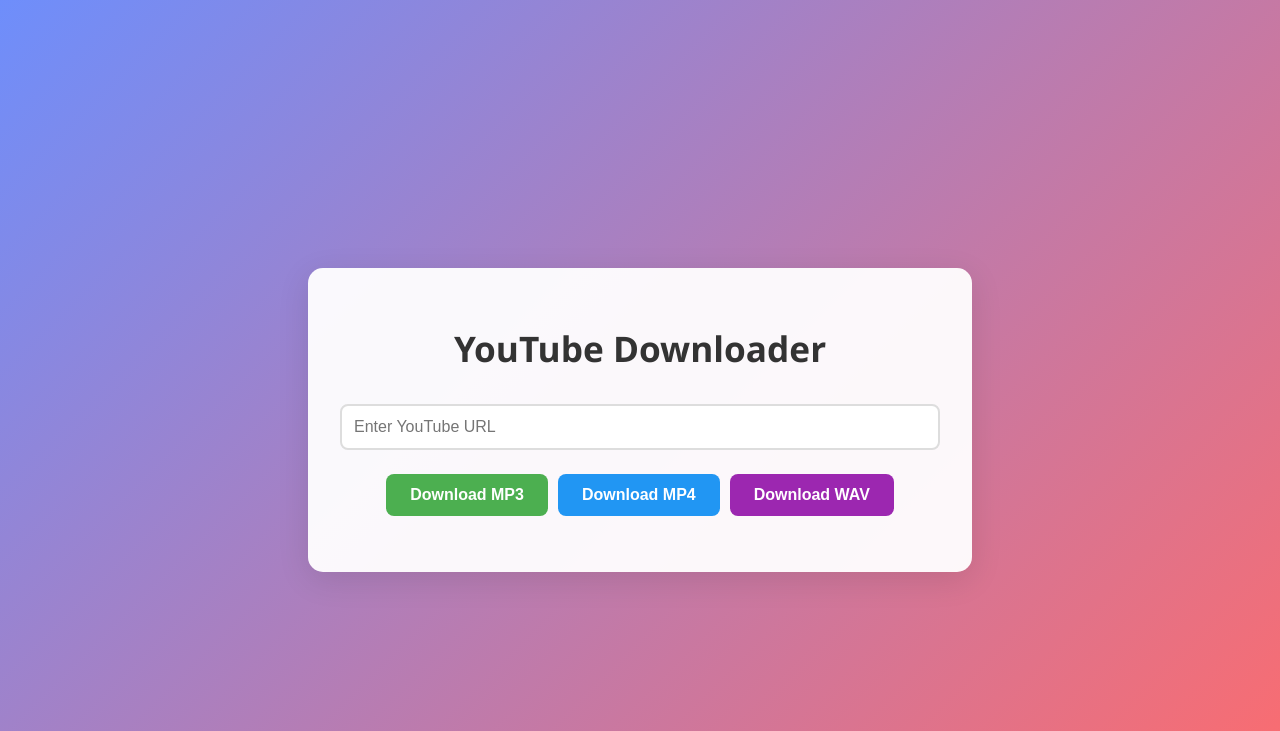
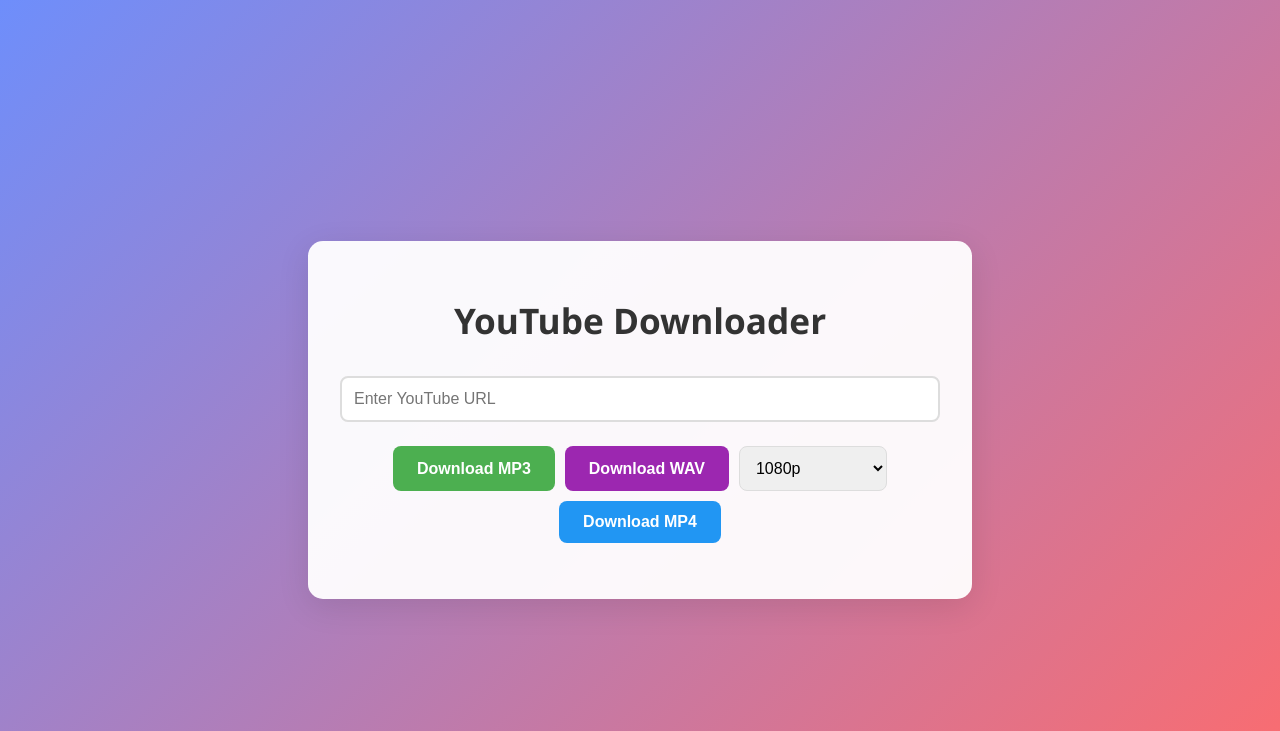
Before and after one commit to rishabpuranika/songdownloader, a Flask app: page / in a window 1280 px wide. Shown: the top 731 px of the page. Run offline with Flask 3, Linux system fonts and the light colour scheme; some libraries are stand-ins or nearby versions.

Commit message:
ui change

```diff
--- a/app.py
+++ b/app.py
@@ -29,6 +29,7 @@
 def download():
     video_url = request.json.get('url')
     format_type = request.json.get('format')
+    quality = request.json.get('quality', 'best')
 
     try:
         base_opts = {
@@ -47,9 +48,17 @@
                 }],
             }
         elif format_type == 'mp4':
+            # Map quality to yt-dlp format string
+            quality_map = {
+                '1080p': 'bestvideo[height<=1080][ext=mp4]+bestaudio[ext=m4a]/best[height<=1080][ext=mp4]/best',
+                '720p': 'bestvideo[height<=720][ext=mp4]+bestaudio[ext=m4a]/best[height<=720][ext=mp4]/best',
+                '480p': 'bestvideo[height<=480][ext=mp4]+bestaudio[ext=m4a]/best[height<=480][ext=mp4]/best',
+                '360p': 'bestvideo[height<=360][ext=mp4]+bestaudio[ext=m4a]/best[height<=360][ext=mp4]/best',
+                'best': 'bestvideo[ext=mp4]+bestaudio[ext=m4a]/best[ext=mp4]/best',
+            }
             ydl_opts = {
                 **base_opts,
-                'format': 'bestvideo[ext=mp4]+bestaudio[ext=m4a]/best[ext=mp4]/best',
+                'format': quality_map.get(quality, quality_map['best']),
             }
         elif format_type == 'wav':
             ydl_opts = {
--- a/templates/index.html
+++ b/templates/index.html
@@ -177,8 +177,15 @@
         </div>
         <div class="format-buttons">
             <button class="mp3-btn" onclick="download('mp3')">Download MP3</button>
+            <button class="wav-btn" onclick="download('wav')">Download WAV</button>
+            <select id="quality" style="min-width:140px;padding:12px;border-radius:8px;border:1px solid #ddd;font-size:16px;">
+                <option value="1080p">1080p</option>
+                <option value="720p">720p</option>
+                <option value="480p">480p</option>
+                <option value="360p">360p</option>
+                <option value="best">Best Available</option>
+            </select>
             <button class="mp4-btn" onclick="download('mp4')">Download MP4</button>
-            <button class="wav-btn" onclick="download('wav')">Download WAV</button>
         </div>
         <div class="progress-container" id="progressContainer">
             <div class="progress-bar">
@@ -227,10 +234,10 @@
                 alert('Please enter a YouTube URL');
                 return;
             }
+            const quality = document.getElementById('quality').value;
 
             const progressContainer = document.getElementById('progressContainer');
             progressContainer.style.display = 'block';
-
             // Reset all fields
             document.getElementById('progressBar').style.width = '0%';
             document.getElementById('progressText').textContent = '0%';
@@ -242,7 +249,7 @@
             fetch('/download', {
                 method: 'POST',
                 headers: { 'Content-Type': 'application/json' },
-                body: JSON.stringify({ url, format })
+                body: JSON.stringify({ url, format, quality })
             });
         }
 
```
